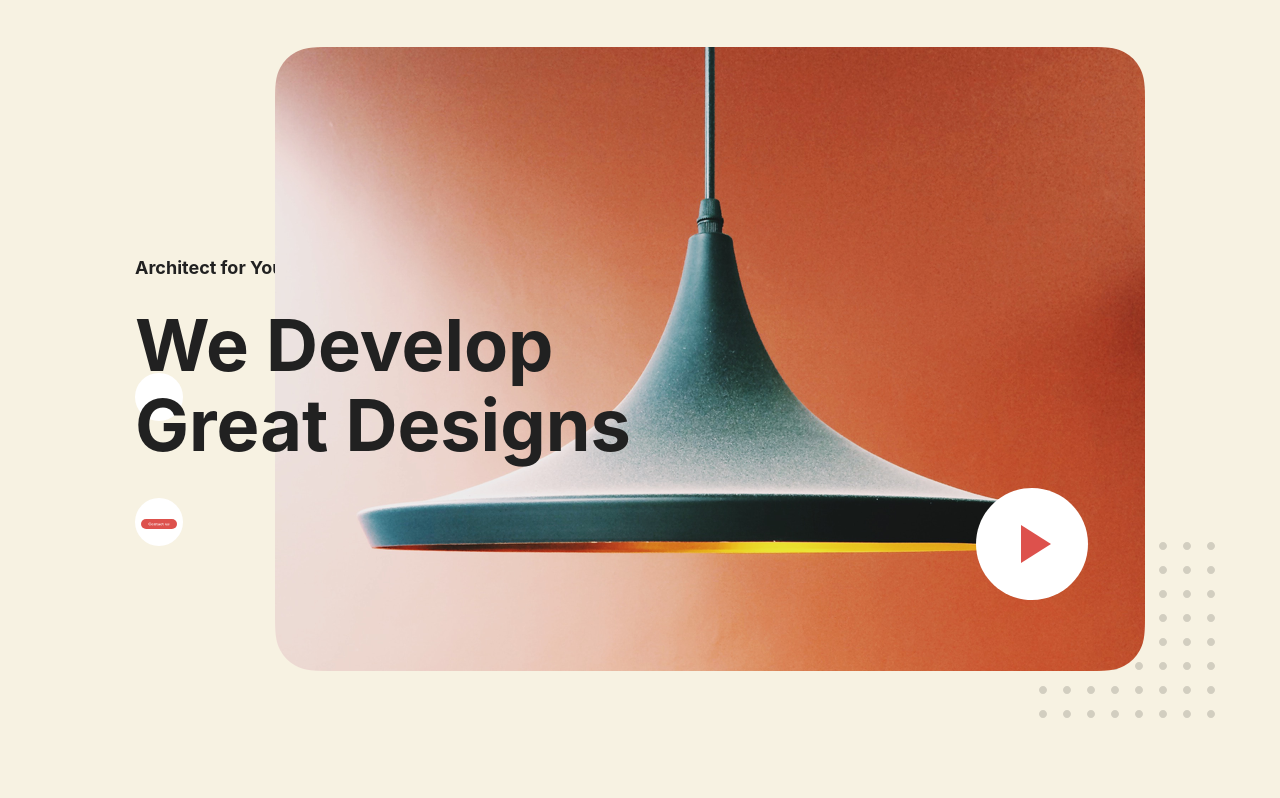
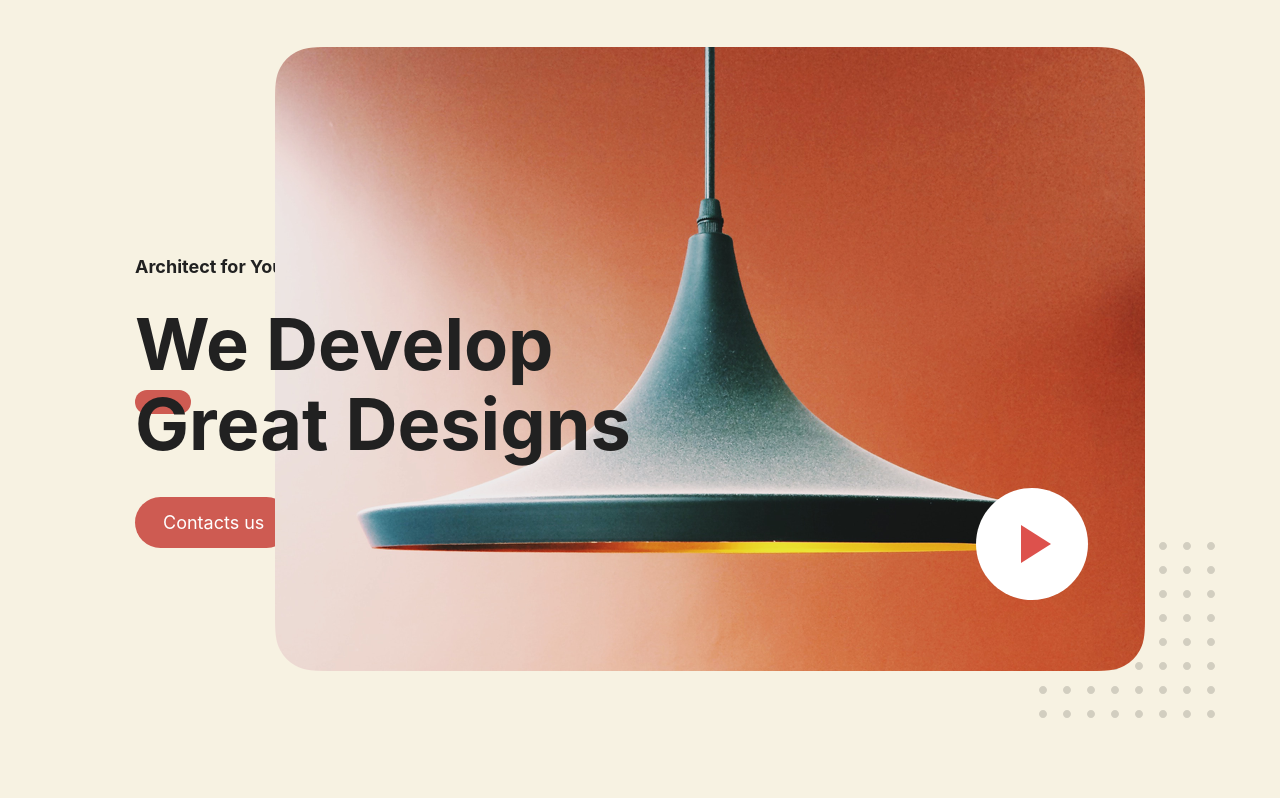
Before and after one commit to devvad/ARCH-Pug-Stylus, a Node project: template src/templates/pages/index.pug in a window 1280 px wide; the page is wider, and only the part inside the window is pictured. Shown: the part 129-927 px from the top of that part. Run offline with Node 20 templates, Linux system fonts and the light colour scheme; the template is opened without the code that fills it, so the values that code supplies are empty; style sheets or scripts are compiled from the project's sources; some libraries are stand-ins or nearby versions; some web fonts are replaced.

Commit message:
fixed general

```diff
--- a/src/assets/styles/blocks/general.styl
+++ b/src/assets/styles/blocks/general.styl
@@ -8,11 +8,12 @@
     height 100vh
 
     &__button
-        height 48px
-        width 48px
-        border-radius 50%
-        background-color white
-        border none
+        background: #ce5b52;
+        border-radius: 28px;
+        border: 0;
+        padding: 12px 28px;
+        color: white;
+        font-size: 18px;
 
     &__button-play
         z-index 3
--- a/src/templates/blocks/general/general.pug
+++ b/src/templates/blocks/general/general.pug
@@ -6,8 +6,7 @@ mixin general()
         | We Develop
         br
         | Great Designs
-      +e.BUTTON.button(type='submit')
-        IMG(src='../../../assets/images/button-contacts.svg' alt='Contacts')
+      +e.BUTTON.button(type='submit') Contacts us
     div
       +e.IMG.main-illustration(src='../../../assets/images/Bitmap.png' alt='Chandelier')
       +e.IMG.button-play(src='../../../assets/images/button-play.svg' alt='Button Play')
```
